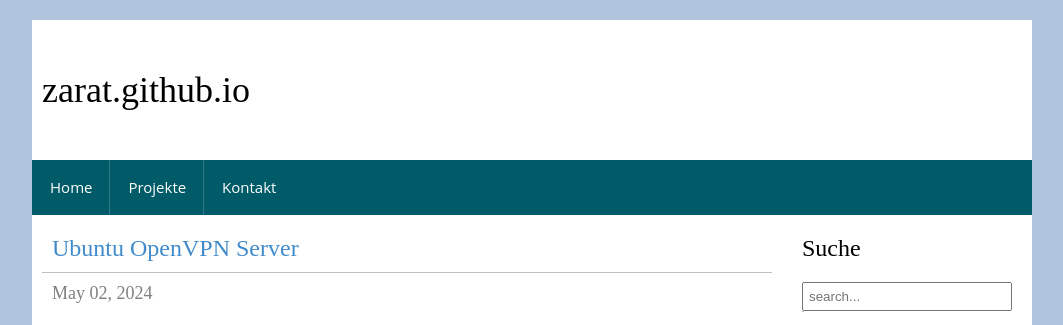
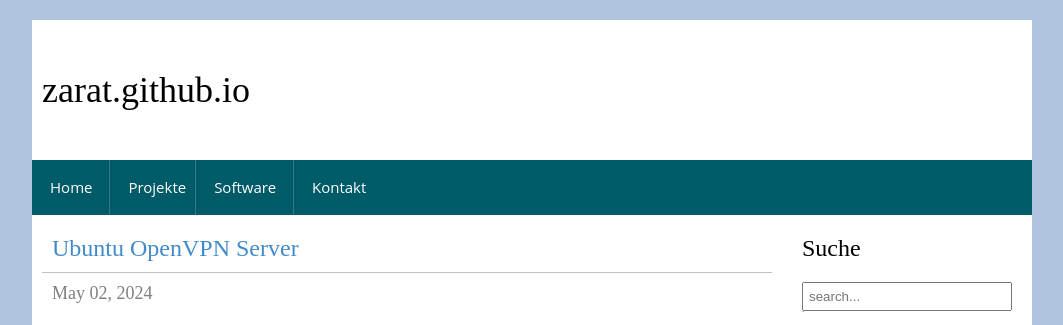
Before and after one commit to zarat/zarat.github.io, a Jekyll site: the page built from index.html, in a window 1280 px wide and 900 px high. Shown: the top 325 px of the window, without its empty margins (108-1171 px from the left). Built offline with Jekyll 4.4.1, drawn with Linux system fonts in a browser that asks for light colours; the list of posts is cut into pages by our own code.

Commit message:
Update header.html

```diff
--- a/_includes/header.html
+++ b/_includes/header.html
@@ -13,6 +13,12 @@
     <ul class="menu level-0">
 	<li class="li level-1"><a href="{{ site.url }}/">Home</a></li>
 	<li><a href="#">Projekte</a>
+		<ul>
+			<li><a href="https://codehelper.lima-city.at">Codehelper Q&A</a></li>
+			<li><a href="https://mbcdn.lima-city.de">Wiki</a></li>
+		</ul>
+	<li>
+	<li><a href="#">Software</a>
 	<ul>
 		<a href="https://github.com/zarat/Easy2D" target="_blank"><li class="li level-1">Easy2D</li></a>
 		<a href="https://github.com/zarat/ScriptStack" target="_blank"><li class="li level-1">ScriptStack</li></a>
```
